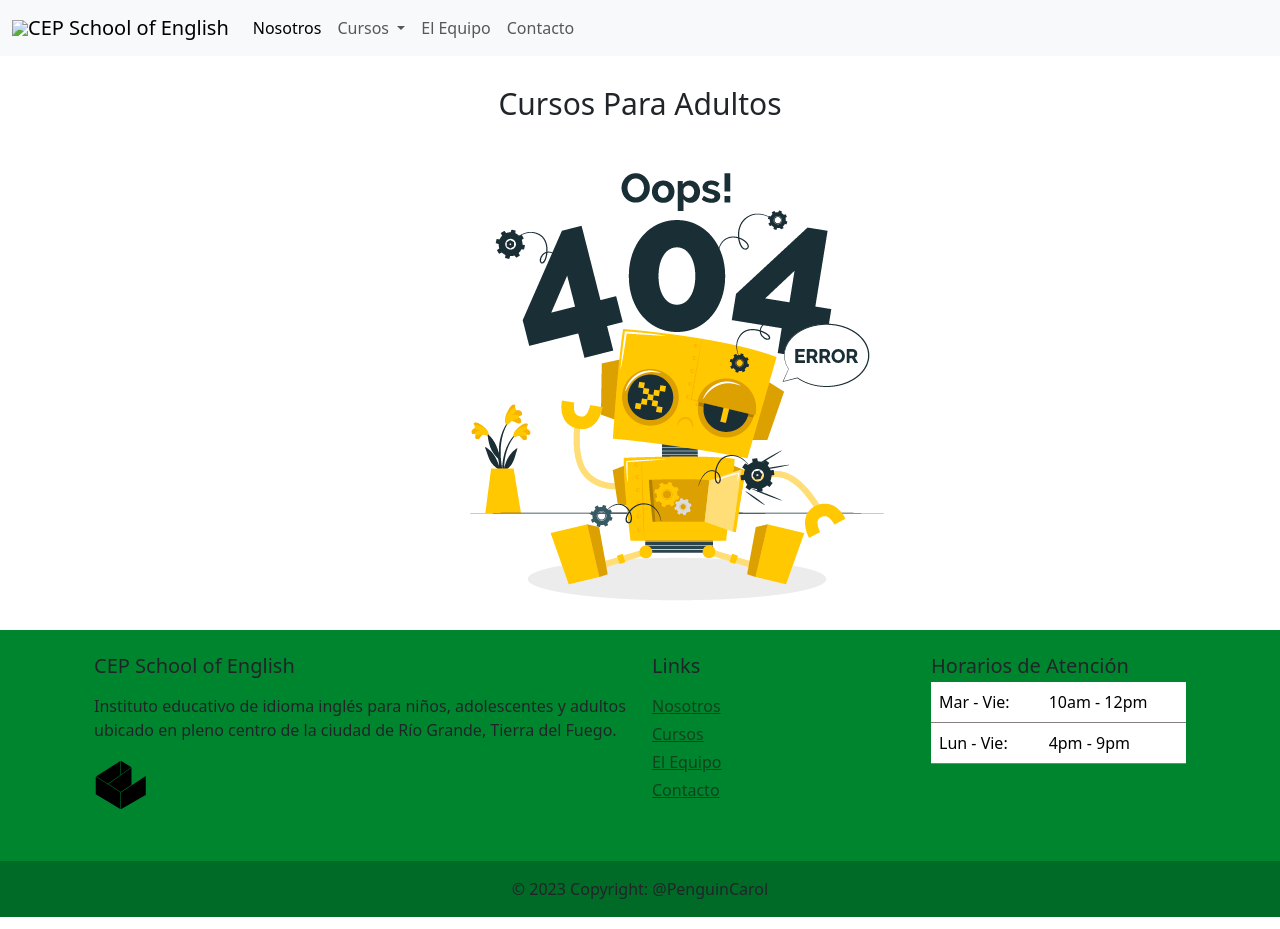
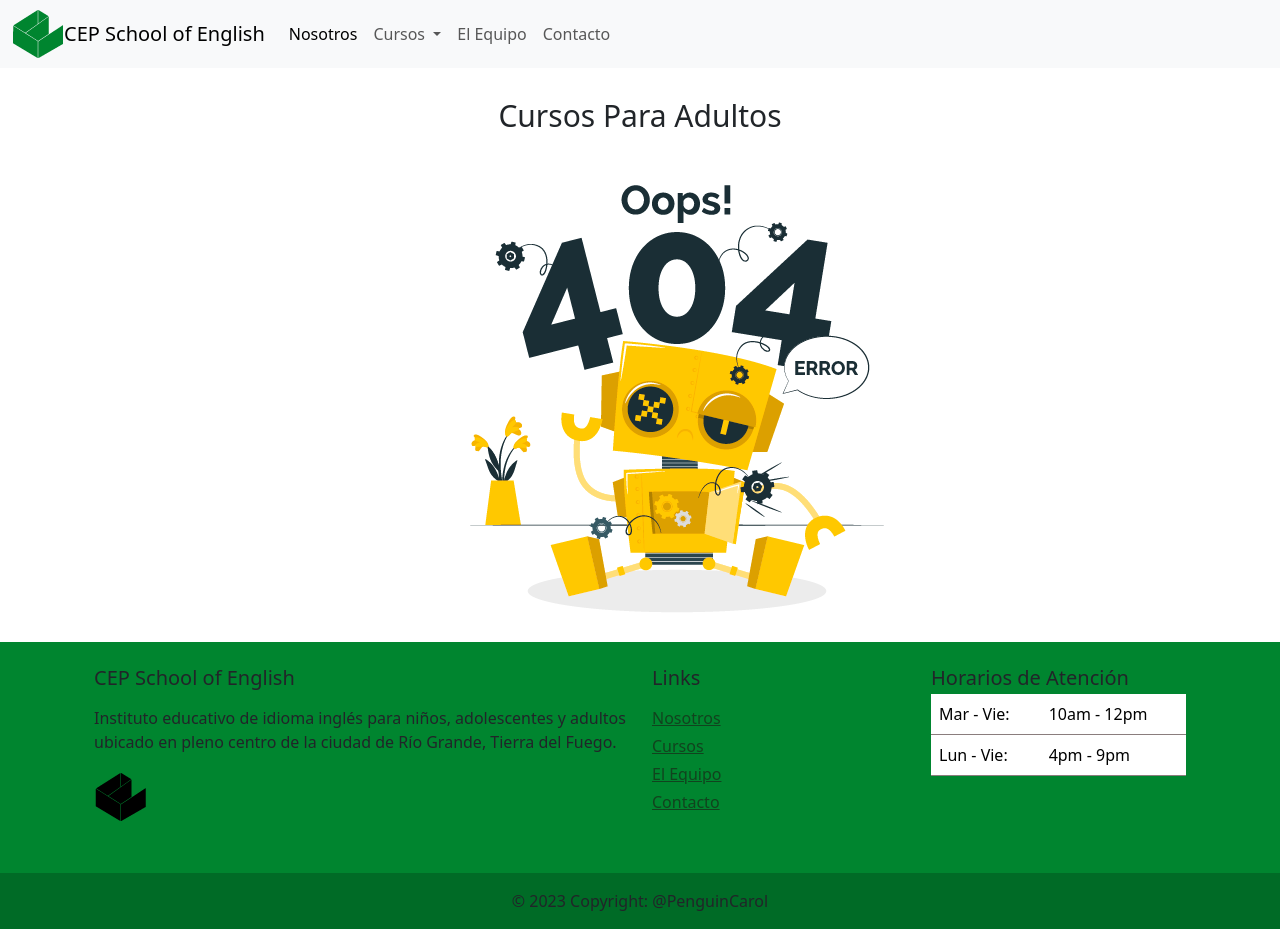
Before and after one commit to p3nguincarol/CEP, a website: page pages/adults.html in a window 1280 px wide. Drawn offline with nearby package versions, Linux system fonts and the light colour scheme.

Commit message:
subir archivos

```diff
--- a/pages/adults.html
+++ b/pages/adults.html
@@ -19,7 +19,7 @@
         <div class="container-fluid">
             <!--LOGO-->
             <div class="header-logo">
-                <img src="./img/index/logos/Isotipo25.png">
+                <img src="../img/index/logos/Isotipo25.png">
             </div>
             <a class="navbar-brand" href="index.html">CEP School of English</a>
             <button class="navbar-toggler" type="button" data-bs-toggle="collapse"
```
Also changed, not shown: pages/colaboradores.html (+1 -1 lines), pages/contacto.html (+1 -1 lines), pages/cursos.html (+1 -1 lines), pages/directivos.html (+1 -1 lines), pages/docentes.html (+1 -1 lines), pages/kids.html (+1 -1 lines), pages/nosotros.html (+1 -1 lines), pages/talleres.html (+1 -1 lines), pages/teens.html (+1 -1 lines), pages/theteam.html (+1 -1 lines).
